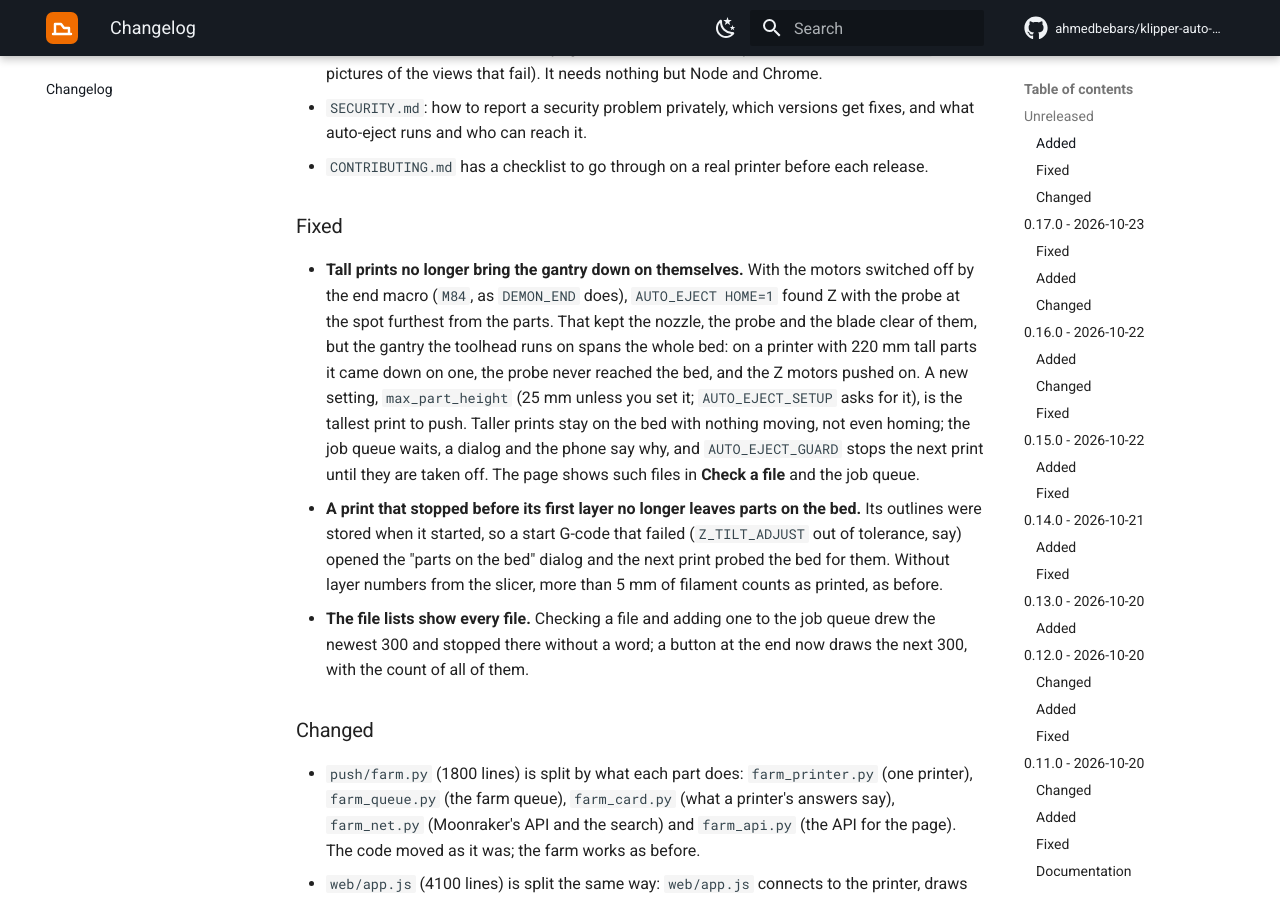
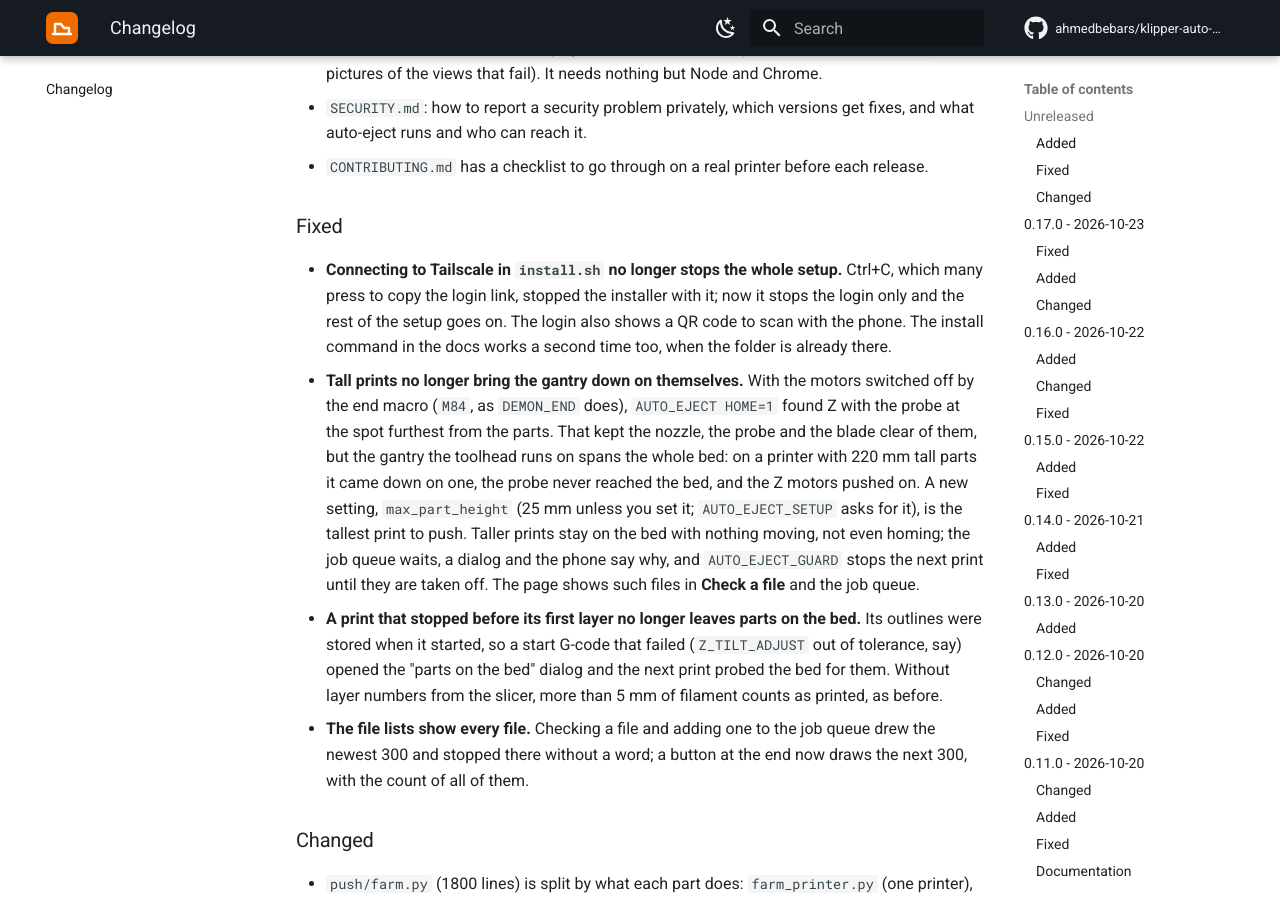
Before and after one commit to ahmedbebars/klipper-auto-eject, an MkDocs documentation site: the page built from CHANGELOG.md, in a window 1280 px wide and 900 px high, scrolled down 487 px. Built offline with MkDocs 1.6.1 and Material for MkDocs 9.7.7, drawn with Linux system fonts in a browser that asks for light colours; comment, search, counter and statistics services are not loaded.

Commit message:
Ctrl+C at the Tailscale login no longer stops the whole setup
Many press Ctrl+C to copy the login link, and it stopped install.sh
with tailscale up. Now it stops the login only, says how to connect
later (install.sh --remote) and the setup goes on. The login shows a
QR code to scan with the phone, and the installer says to select the
link with the mouse. The install command in the docs works a second
time too, when the folder is already there.

```diff
--- a/CHANGELOG.md
+++ b/CHANGELOG.md
@@ -16,6 +16,10 @@ All notable changes to this project are documented here. The format is based on
 - `CONTRIBUTING.md` has a checklist to go through on a real printer before each release.
 
 ### Fixed
+- **Connecting to Tailscale in `install.sh` no longer stops the whole setup.** Ctrl+C, which many
+  press to copy the login link, stopped the installer with it; now it stops the login only and
+  the rest of the setup goes on. The login also shows a QR code to scan with the phone. The
+  install command in the docs works a second time too, when the folder is already there.
 - **Tall prints no longer bring the gantry down on themselves.** With the motors switched off by
   the end macro (`M84`, as `DEMON_END` does), `AUTO_EJECT HOME=1` found Z with the probe at the
   spot furthest from the parts. That kept the nozzle, the probe and the blade clear of them, but
```
Also changed, not shown: README.md (+1 -1 lines), docs/ar/README.md (+1 -1 lines), docs/ar/getting-started.md (+1 -1 lines), docs/ar/installation.md (+1 -1 lines), docs/getting-started.md (+1 -1 lines), docs/installation.md (+1 -1 lines), website/home.md (+1 -1 lines), 1 other file.
